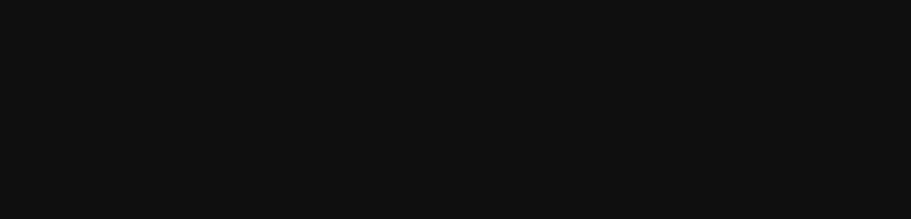
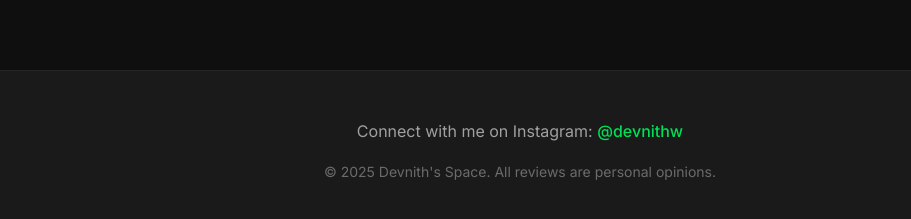
Before and after one commit to devnithw/devnith-space, a React (Vite) app: page /devnith-space/cinema in a window 1280 px wide. Shown: the part 1875-2094 px from the top of the page, without its empty margins (120-1031 px from the left). Before the commit the page ends 1291 px from the top, so only its background shows below. Built offline with nearby package versions, Linux system fonts and the light colour scheme.

Commit message:
Update design: new accent color, narrow layout, footer, and song card improvements

```diff
--- a/src/App.jsx
+++ b/src/App.jsx
@@ -1,5 +1,6 @@
 import { Routes, Route } from 'react-router-dom';
 import Navigation from './components/Navigation';
+import Footer from './components/Footer';
 import Home from './pages/Home';
 import Cinema from './pages/Cinema';
 import Books from './pages/Books';
@@ -22,6 +23,7 @@ function App() {
         <Route path="/songs" element={<Songs />} />
         <Route path="/songs/:id" element={<ReviewDetail data={songsData} category="songs" />} />
       </Routes>
+      <Footer />
     </div>
   );
 }
--- /dev/null
+++ b/src/components/Footer.css
@@ -0,0 +1,43 @@
+.footer {
+    margin-top: var(--spacing-2xl);
+    padding: var(--spacing-xl) 0;
+    border-top: 1px solid var(--color-bg-tertiary);
+    background: var(--color-bg-secondary);
+}
+
+.footer-content {
+    text-align: center;
+}
+
+.footer-text {
+    font-size: 1rem;
+    color: var(--color-text-secondary);
+    margin-bottom: var(--spacing-sm);
+}
+
+.footer-link {
+    color: var(--color-accent);
+    font-weight: 500;
+    transition: color var(--transition-fast);
+}
+
+.footer-link:hover {
+    color: var(--color-accent-dim);
+    text-decoration: underline;
+}
+
+.footer-copyright {
+    font-size: 0.875rem;
+    color: var(--color-text-muted);
+    margin-bottom: 0;
+}
+
+@media (max-width: 768px) {
+    .footer {
+        padding: var(--spacing-lg) 0;
+    }
+
+    .footer-text {
+        font-size: 0.9rem;
+    }
+}
--- /dev/null
+++ b/src/components/Footer.jsx
@@ -0,0 +1,28 @@
+import './Footer.css';
+
+function Footer() {
+    return (
+        <footer className="footer">
+            <div className="container">
+                <div className="footer-content">
+                    <p className="footer-text">
+                        Connect with me on Instagram:{' '}
+                        <a
+                            href="https://instagram.com/devnithw"
+                            target="_blank"
+                            rel="noopener noreferrer"
+                            className="footer-link"
+                        >
+                            @devnithw
+                        </a>
+                    </p>
+                    <p className="footer-copyright">
+                        © {new Date().getFullYear()} Devnith's Space. All reviews are personal opinions.
+                    </p>
+                </div>
+            </div>
+        </footer>
+    );
+}
+
+export default Footer;
--- a/src/components/MediaGrid.jsx
+++ b/src/components/MediaGrid.jsx
@@ -18,7 +18,7 @@ function MediaGrid({ items, category }) {
                         <img
                             src={item.coverImage}
                             alt={item.title}
-                            className="card-image"
+                            className={`card-image ${category === 'songs' ? 'card-image-square' : ''}`}
                             loading="lazy"
                         />
                         <div className="card-content">
--- a/src/index.css
+++ b/src/index.css
@@ -18,9 +18,9 @@
   --color-text-primary: #e8e8e8;
   --color-text-secondary: #a0a0a0;
   --color-text-muted: #6b6b6b;
-  --color-accent: #00ff41;
-  --color-accent-dim: #00cc34;
-  --color-accent-glow: rgba(0, 255, 65, 0.15);
+  --color-accent: #00e054;
+  --color-accent-dim: #00b844;
+  --color-accent-glow: rgba(0, 224, 84, 0.15);
 
   /* Typography */
   --font-serif: 'DM Serif Display', serif;
@@ -35,7 +35,7 @@
   --spacing-2xl: 4rem;
 
   /* Layout */
-  --container-max: 1400px;
+  --container-max: 80%;
   --nav-height: 80px;
 
   /* Effects */
@@ -81,7 +81,12 @@ body::before {
 }
 
 /* ===== TYPOGRAPHY ===== */
-h1, h2, h3, h4, h5, h6 {
+h1,
+h2,
+h3,
+h4,
+h5,
+h6 {
   font-family: var(--font-serif);
   font-weight: 400;
   line-height: 1.2;
@@ -153,6 +158,7 @@ a:hover {
 }
 
 @media (max-width: 768px) {
+
   .grid-2,
   .grid-3,
   .grid-4 {
@@ -182,6 +188,10 @@ a:hover {
   object-fit: cover;
   display: block;
   background: var(--color-bg-tertiary);
+}
+
+.card-image-square {
+  aspect-ratio: 1/1;
 }
 
 .card-content {
@@ -335,15 +345,37 @@ a:hover {
   color: var(--color-text-muted);
 }
 
-.mb-sm { margin-bottom: var(--spacing-sm); }
-.mb-md { margin-bottom: var(--spacing-md); }
-.mb-lg { margin-bottom: var(--spacing-lg); }
-.mb-xl { margin-bottom: var(--spacing-xl); }
+.mb-sm {
+  margin-bottom: var(--spacing-sm);
+}
 
-.mt-sm { margin-top: var(--spacing-sm); }
-.mt-md { margin-top: var(--spacing-md); }
-.mt-lg { margin-top: var(--spacing-lg); }
-.mt-xl { margin-top: var(--spacing-xl); }
+.mb-md {
+  margin-bottom: var(--spacing-md);
+}
+
+.mb-lg {
+  margin-bottom: var(--spacing-lg);
+}
+
+.mb-xl {
+  margin-bottom: var(--spacing-xl);
+}
+
+.mt-sm {
+  margin-top: var(--spacing-sm);
+}
+
+.mt-md {
+  margin-top: var(--spacing-md);
+}
+
+.mt-lg {
+  margin-top: var(--spacing-lg);
+}
+
+.mt-xl {
+  margin-top: var(--spacing-xl);
+}
 
 /* ===== ANIMATIONS ===== */
 @keyframes fadeIn {
@@ -351,6 +383,7 @@ a:hover {
     opacity: 0;
     transform: translateY(20px);
   }
+
   to {
     opacity: 1;
     transform: translateY(0);
--- a/src/pages/Home.css
+++ b/src/pages/Home.css
@@ -12,8 +12,8 @@
 .hero-title {
     font-size: clamp(3rem, 8vw, 6rem);
     margin-bottom: var(--spacing-sm);
-    color: var(--color-accent);
-    font-style: italic;
+    color: #ffffff;
+    font-style: normal;
     letter-spacing: -0.03em;
 }
 
--- a/src/pages/Home.jsx
+++ b/src/pages/Home.jsx
@@ -24,7 +24,7 @@ function Home() {
         <div className="home">
             <section className="hero">
                 <div className="container">
-                    <h1 className="hero-title">Critiques</h1>
+                    <h1 className="hero-title">Devnith's Space</h1>
                     <p className="hero-subtitle">
                         A personal collection of reviews on cinema, literature, and music.
                     </p>
```
